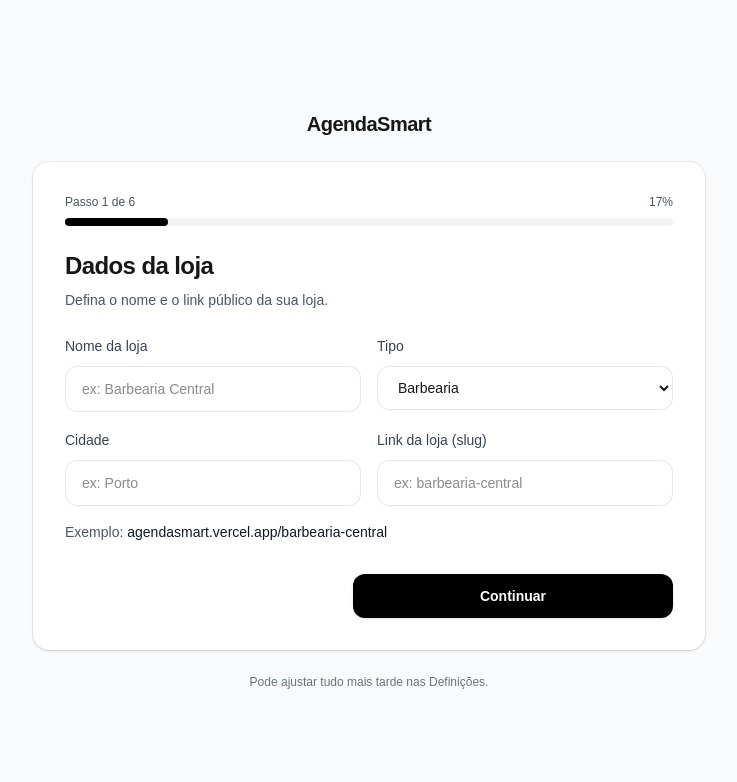
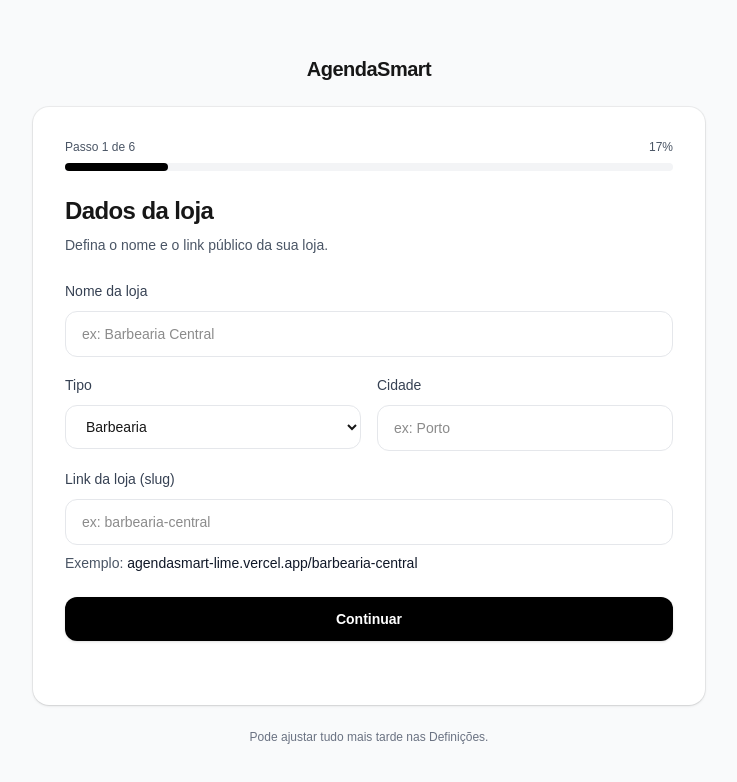
Before and after one commit to pedromouraprojetos/agendasmart, a Next.js app: page /onboarding in a window 1280 px wide. Shown: the top 782 px of the page, without its empty margins (271-1008 px from the left). Built offline with nearby package versions, Linux system fonts and the light colour scheme; no server answers.

Commit message:
feat: store step1 save + dashboard fetch (typed)

```diff
--- a/src/app/dashboard/page.tsx
+++ b/src/app/dashboard/page.tsx
@@ -1,37 +1,78 @@
+"use client";
+
+import { useEffect, useState } from "react";
 import Link from "next/link";
 import AppShell from "@/components/AppShell";
 import Card from "@/components/Card";
+import { supabase } from "@/lib/supabaseClient";
+
+type Store = {
+  slug: string;
+  name: string;
+  trial_started_at: string;
+  trial_days: number;
+};
 
 export default function DashboardPage() {
+  const [store, setStore] = useState<Store | null>(null);
+
+  useEffect(() => {
+    (async () => {
+      const { data, error } = await supabase.auth.getUser();
+      const user = data?.user;
+
+      if (error || !user) return;
+
+      const { data: s, error: storeErr } = await supabase
+        .from("stores")
+        .select("slug,name,trial_started_at,trial_days")
+        .eq("owner_id", user.id)
+        .maybeSingle<Store>();
+
+      if (storeErr) return;
+      if (s) setStore(s);
+    })();
+  }, []);
+
+  const baseUrl = "agendasmart-lime.vercel.app";
+
   return (
     <AppShell title="Dashboard (Gerente)">
       <div className="grid gap-6 lg:grid-cols-3">
         <Card title="Trial" subtitle="Estado do plano">
           <div className="text-sm text-gray-700">
-            Está em <span className="font-semibold">trial</span>.
+            {store ? (
+              <>
+                Loja: <span className="font-semibold">{store.name}</span>
+              </>
+            ) : (
+              "Sem loja (ainda)."
+            )}
           </div>
-          <div className="mt-2 text-2xl font-semibold tracking-tight">14 dias</div>
-          <p className="mt-2 text-xs text-gray-500">
-            (Placeholder) Depois vamos calcular os dias restantes.
-          </p>
+          <div className="mt-2 text-2xl font-semibold tracking-tight">
+            {store ? `${store.trial_days} dias` : "—"}
+          </div>
+          <p className="mt-2 text-xs text-gray-500">(Cálculo de dias restantes vem depois.)</p>
         </Card>
 
         <Card title="Link da sua loja" subtitle="Partilhe com os seus clientes">
           <div className="rounded-xl border border-gray-200 bg-gray-50 px-4 py-3 text-sm text-gray-800">
-            agendasmart-lime.vercel.app/<span className="font-medium">nomedaloja</span>
+            {baseUrl}/<span className="font-medium">{store?.slug ?? "nomedaloja"}</span>
           </div>
           <div className="mt-3 flex gap-2">
             <button className="rounded-xl border border-gray-200 bg-white px-4 py-2 text-sm font-semibold text-gray-900 hover:bg-gray-50">
               Copiar
             </button>
             <Link
-              href="/nomedaloja"
+              href={`/${store?.slug ?? "nomedaloja"}`}
               className="rounded-xl bg-black px-4 py-2 text-sm font-semibold text-white hover:opacity-90"
             >
               Abrir
             </Link>
           </div>
-          <p className="mt-2 text-xs text-gray-500">(Placeholder) O slug será dinâmico.</p>
+          {!store ? (
+            <p className="mt-2 text-xs text-gray-500">Crie a sua loja no onboarding.</p>
+          ) : null}
         </Card>
 
         <Card title="Ações rápidas" subtitle="Configuração e gestão">
@@ -51,30 +92,6 @@
           </div>
         </Card>
       </div>
-
-      <div className="mt-8 grid gap-6 lg:grid-cols-2">
-        <Card title="Agenda" subtitle="Visão geral (placeholder)">
-          <div className="rounded-xl border border-gray-200 bg-gray-50 p-4 text-sm text-gray-700">
-            Aqui vai aparecer a agenda semanal e filtros por profissional.
-          </div>
-        </Card>
-
-        <Card title="Últimas marcações" subtitle="Atividade recente (placeholder)">
-          <div className="space-y-3">
-            {["10:00 Corte cabelo", "11:00 Barba", "12:30 Sobrancelha"].map((t) => (
-              <div
-                key={t}
-                className="flex items-center justify-between rounded-xl border border-gray-200 bg-white px-4 py-3"
-              >
-                <div className="text-sm font-medium text-gray-900">{t}</div>
-                <span className="text-xs rounded-full bg-gray-100 px-2 py-1 text-gray-700">
-                  Confirmado
-                </span>
-              </div>
-            ))}
-          </div>
-        </Card>
-      </div>
     </AppShell>
   );
 }
--- a/src/app/onboarding/page.tsx
+++ b/src/app/onboarding/page.tsx
@@ -1,15 +1,94 @@
+"use client";
+
+import { useMemo, useState } from "react";
+import { useRouter, useSearchParams } from "next/navigation";
 import OnboardingShell from "@/components/OnboardingShell";
-import Input from "@/components/Input";
-
-type Props = {
-  searchParams?: Promise<{ step?: string }> | { step?: string };
-};
+import { supabase } from "@/lib/supabaseClient";
 
 const TOTAL = 6;
 
-export default async function OnboardingPage({ searchParams }: Props) {
-    const sp = await Promise.resolve(searchParams ?? {});
-    const step = Math.min(TOTAL, Math.max(1, Number(sp.step ?? "1")));
+type BusinessType = "barbershop" | "beauty" | "mixed";
+
+function slugify(input: string) {
+  return input
+    .toLowerCase()
+    .trim()
+    .normalize("NFD")
+    .replace(/[\u0300-\u036f]/g, "")
+    .replace(/[^a-z0-9]+/g, "-")
+    .replace(/(^-|-$)+/g, "");
+}
+
+export default function OnboardingPage() {
+  const router = useRouter();
+  const sp = useSearchParams();
+
+  const step = useMemo(() => {
+    const raw = Number(sp.get("step") ?? "1");
+    return Math.min(TOTAL, Math.max(1, raw));
+  }, [sp]);
+
+  // Step 1 state
+  const [storeName, setStoreName] = useState("");
+  const [businessType, setBusinessType] = useState<BusinessType>("barbershop");
+  const [city, setCity] = useState("");
+  const [slug, setSlug] = useState("");
+
+  const [saving, setSaving] = useState(false);
+  const [errorMsg, setErrorMsg] = useState<string | null>(null);
+
+  async function saveStep1AndNext() {
+    setErrorMsg(null);
+    setSaving(true);
+
+    const name = storeName.trim();
+    const cityClean = city.trim();
+    const finalSlug = (slug.trim() || slugify(name)).slice(0, 60);
+
+    if (!name) {
+      setSaving(false);
+      setErrorMsg("Indique o nome da loja.");
+      return;
+    }
+    if (!finalSlug) {
+      setSaving(false);
+      setErrorMsg("Não foi possível gerar o link (slug).");
+      return;
+    }
+
+    const { data: authData, error: authErr } = await supabase.auth.getUser();
+    const user = authData?.user;
+
+    if (authErr || !user) {
+      setSaving(false);
+      setErrorMsg("Sessão inválida. Faça login novamente.");
+      router.push("/login");
+      return;
+    }
+
+    const { error } = await supabase.from("stores").insert({
+      owner_id: user.id,
+      name,
+      business_type: businessType,
+      city: cityClean || null,
+      slug: finalSlug,
+    });
+
+    setSaving(false);
+
+    if (error) {
+      const msg =
+        error.message.toLowerCase().includes("duplicate") ||
+        error.message.toLowerCase().includes("unique")
+          ? "Esse link (slug) já existe. Escolha outro."
+          : error.message;
+
+      setErrorMsg(msg);
+      return;
+    }
+
+    router.push("/onboarding?step=2");
+  }
 
   if (step === 1) {
     return (
@@ -18,27 +97,91 @@
         total={TOTAL}
         title="Dados da loja"
         subtitle="Defina o nome e o link público da sua loja."
-        nextHref="/onboarding?step=2"
-        nextLabel="Continuar"
       >
         <div className="grid gap-4 md:grid-cols-2">
-          <Input name="storeName" label="Nome da loja" placeholder="ex: Barbearia Central" />
-          <div className="space-y-2">
+          {/* Nome da loja */}
+          <div className="md:col-span-2">
             <label className="block">
-              <span className="text-sm font-medium text-gray-700">Tipo</span>
-              <select className="mt-2 w-full rounded-xl border border-gray-200 bg-white px-4 py-3 text-sm outline-none focus:ring-4 focus:ring-gray-100">
-                <option>Barbearia</option>
-                <option>Estética</option>
-                <option>Misto</option>
-              </select>
+              <span className="text-sm font-medium text-gray-700">Nome da loja</span>
+              <input
+                value={storeName}
+                onChange={(e) => {
+                  const v = e.target.value;
+                  setStoreName(v);
+                  if (!slug.trim()) setSlug(slugify(v));
+                }}
+                placeholder="ex: Barbearia Central"
+                className="mt-2 w-full rounded-xl border border-gray-200 bg-white px-4 py-3 text-sm outline-none transition focus:border-gray-300 focus:ring-4 focus:ring-gray-100"
+              />
             </label>
           </div>
-          <Input name="city" label="Cidade" placeholder="ex: Porto" />
-          <Input name="slug" label="Link da loja (slug)" placeholder="ex: barbearia-central" />
+
+          {/* Tipo */}
+          <label className="block">
+            <span className="text-sm font-medium text-gray-700">Tipo</span>
+            <select
+              value={businessType}
+              onChange={(e) => {
+                const v = e.target.value;
+                if (v === "barbershop" || v === "beauty" || v === "mixed") {
+                  setBusinessType(v);
+                }
+              }}
+              className="mt-2 w-full rounded-xl border border-gray-200 bg-white px-4 py-3 text-sm outline-none focus:ring-4 focus:ring-gray-100"
+            >
+              <option value="barbershop">Barbearia</option>
+              <option value="beauty">Estética</option>
+              <option value="mixed">Misto</option>
+            </select>
+          </label>
+
+          {/* Cidade */}
+          <label className="block">
+            <span className="text-sm font-medium text-gray-700">Cidade</span>
+            <input
+              value={city}
+              onChange={(e) => setCity(e.target.value)}
+              placeholder="ex: Porto"
+              className="mt-2 w-full rounded-xl border border-gray-200 bg-white px-4 py-3 text-sm outline-none transition focus:border-gray-300 focus:ring-4 focus:ring-gray-100"
+            />
+          </label>
+
+          {/* Slug */}
+          <div className="md:col-span-2">
+            <label className="block">
+              <span className="text-sm font-medium text-gray-700">Link da loja (slug)</span>
+              <input
+                value={slug}
+                onChange={(e) => setSlug(slugify(e.target.value))}
+                placeholder="ex: barbearia-central"
+                className="mt-2 w-full rounded-xl border border-gray-200 bg-white px-4 py-3 text-sm outline-none transition focus:border-gray-300 focus:ring-4 focus:ring-gray-100"
+              />
+            </label>
+
+            <p className="mt-2 text-sm text-gray-600">
+              Exemplo:{" "}
+              <span className="font-medium text-gray-900">
+                agendasmart-lime.vercel.app/{slug || "barbearia-central"}
+              </span>
+            </p>
+          </div>
         </div>
-        <p className="mt-4 text-sm text-gray-600">
-          Exemplo: <span className="font-medium text-gray-900">agendasmart.vercel.app/barbearia-central</span>
-        </p>
+
+        {errorMsg ? (
+          <div className="mt-4 rounded-xl border border-red-200 bg-red-50 px-4 py-3 text-sm text-red-700">
+            {errorMsg}
+          </div>
+        ) : null}
+
+        <div className="mt-6">
+          <button
+            onClick={saveStep1AndNext}
+            disabled={saving}
+            className="w-full rounded-xl bg-black px-4 py-3 text-sm font-semibold text-white shadow-sm transition hover:opacity-90 disabled:opacity-60 focus:outline-none focus:ring-4 focus:ring-gray-200"
+          >
+            {saving ? "A guardar..." : "Continuar"}
+          </button>
+        </div>
       </OnboardingShell>
     );
   }
@@ -49,12 +192,12 @@
         step={2}
         total={TOTAL}
         title="Profissionais"
-        subtitle="Adicione os profissionais que vão receber marcações."
+        subtitle="Adicione os profissionais."
         backHref="/onboarding?step=1"
         nextHref="/onboarding?step=3"
       >
         <div className="rounded-xl border border-gray-200 p-4 text-sm text-gray-700">
-          (Placeholder) Aqui vai existir uma lista de profissionais + botão “Adicionar”.
+          (Placeholder) Lista de profissionais + “Adicionar”.
         </div>
       </OnboardingShell>
     );
@@ -66,7 +209,7 @@
         step={3}
         total={TOTAL}
         title="Serviços"
-        subtitle="Defina preço e duração de cada serviço."
+        subtitle="Defina preço e duração."
         backHref="/onboarding?step=2"
         nextHref="/onboarding?step=4"
       >
@@ -83,12 +226,12 @@
         step={4}
         total={TOTAL}
         title="Horários"
-        subtitle="Defina o horário semanal de cada profissional."
+        subtitle="Horário semanal."
         backHref="/onboarding?step=3"
         nextHref="/onboarding?step=5"
       >
         <div className="rounded-xl border border-gray-200 p-4 text-sm text-gray-700">
-          (Placeholder) Horário semanal simples + botão “Aplicar a todos”.
+          (Placeholder) Horários por profissional.
         </div>
       </OnboardingShell>
     );
@@ -100,10 +243,9 @@
         step={5}
         total={TOTAL}
         title="Resumo"
-        subtitle="Confirme os dados antes de ativar marcações."
+        subtitle="Confirmar antes de ativar."
         backHref="/onboarding?step=4"
         nextHref="/onboarding?step=6"
-        nextLabel="Continuar"
       >
         <div className="rounded-xl border border-gray-200 p-4 text-sm text-gray-700">
           (Placeholder) Resumo: loja, profissionais, serviços e horários.
@@ -117,7 +259,7 @@
       step={6}
       total={TOTAL}
       title="Ativar marcações"
-      subtitle="A sua loja vai ficar disponível para clientes marcarem online."
+      subtitle="Tudo pronto."
       backHref="/onboarding?step=5"
       nextHref="/dashboard"
       nextLabel="Ir para dashboard"
```
